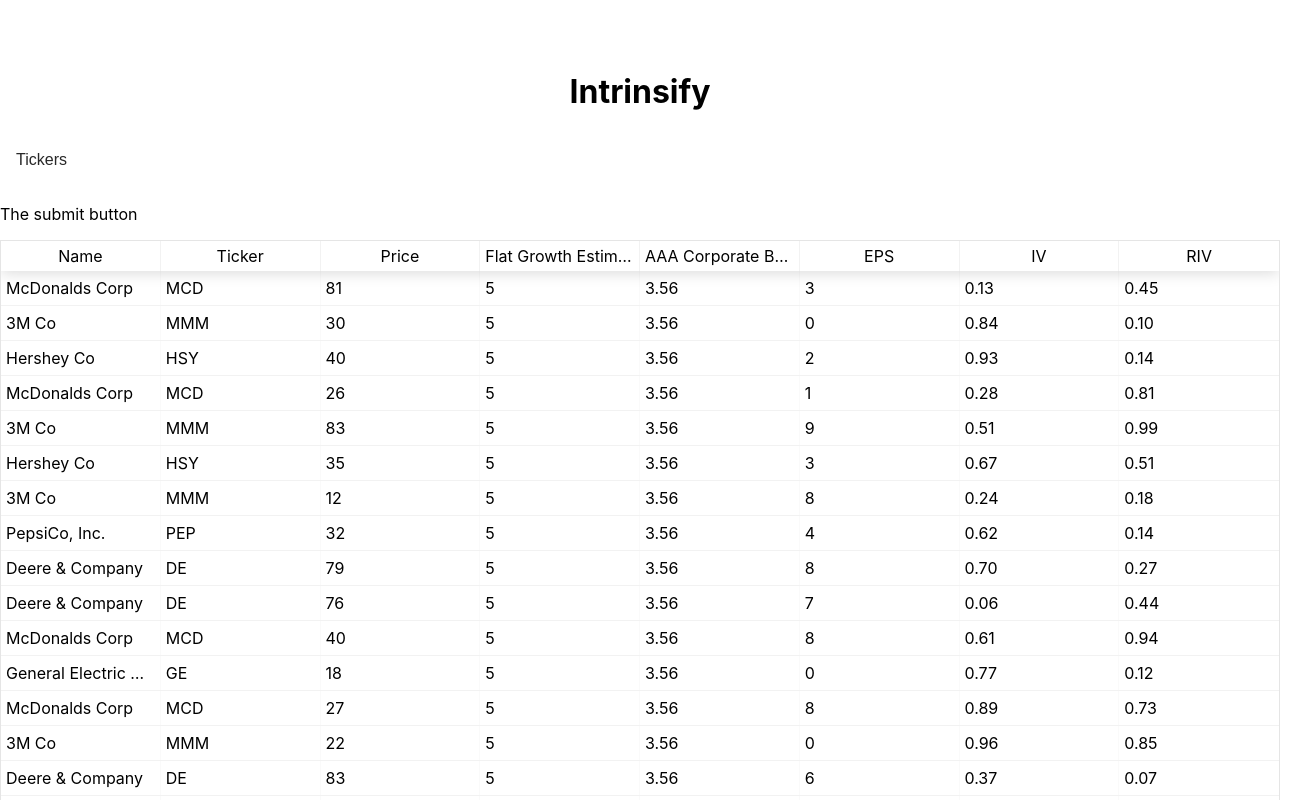
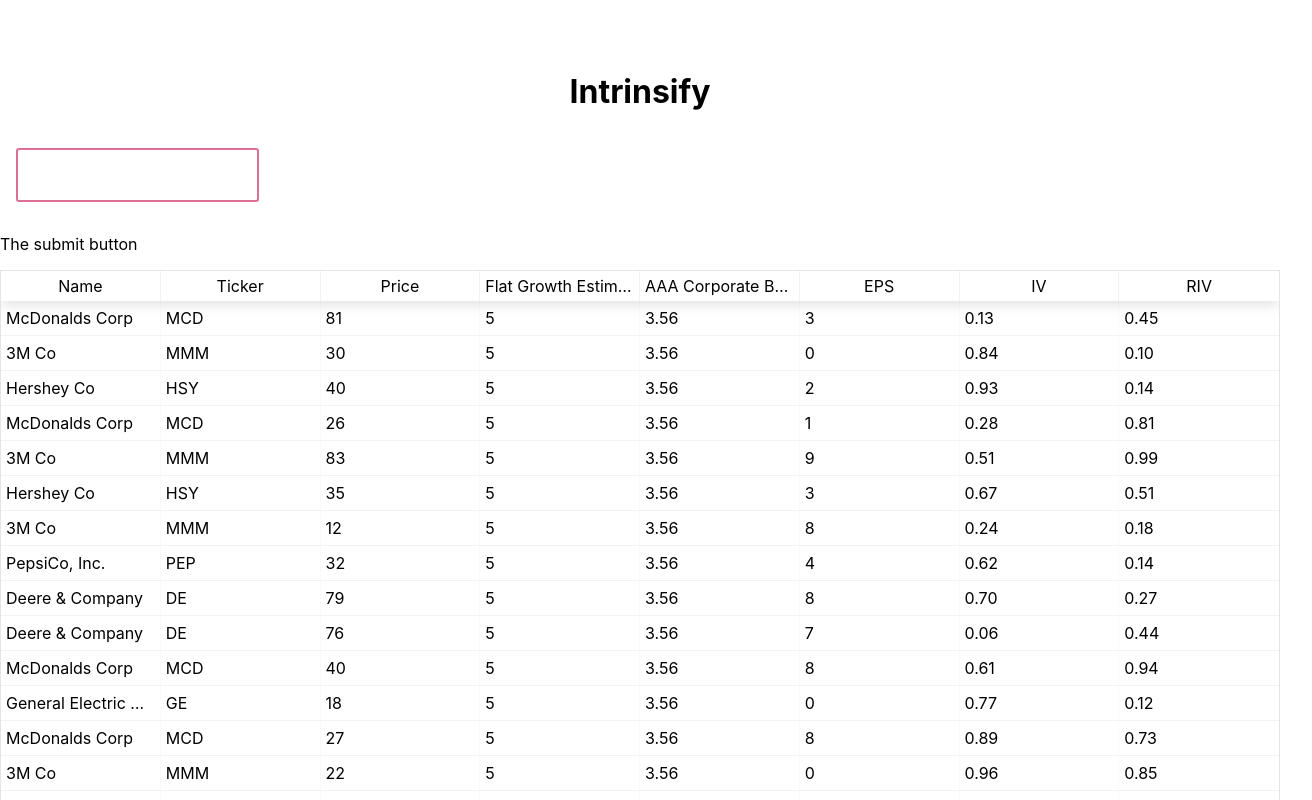
Before and after one commit to heymoose/intrinsify-react, a React (Create React App) app: page / in a window 1280 px wide. Shown: the top 800 px of the page, 1312 px wide, since content can reach past the window. Built offline with nearby package versions, Linux system fonts and the light colour scheme.

Commit message:
Simple text input styling for now

```diff
--- a/src/components/Controls/TickerTextInput/TickerTextInput.js
+++ b/src/components/Controls/TickerTextInput/TickerTextInput.js
@@ -3,70 +3,13 @@
 import style from './TickerTextInput.module.css';
 
 class TickerTextInput extends Component {
-    state = {
-        focussed: (this.props.locked && this.props.focussed) || false,
-        value: this.props.value || '',
-        error: this.props.error || '',
-        label: this.props.label || '',
-    };
-
-    onChange = event => {
-        const { id } = this.props;
-        const value = event.target.value;
-        this.setState({ value, error: '' });
-        return this.props.onChange(id, value);
-    }
-
     render() {
-        const { focussed, value, error, label } = this.state;
-        const { id, type, locked } = this.props;
-        const focussedStyle = (locked ? focussed : focussed || value) ? style.focussed : '';
-        const lockedStyle = locked && !focussed ? style.locked : '';
-        const fieldClassNames = [style.field];
-
-        if (focussed) {
-            fieldClassNames.push(focussedStyle);
-        }
-
-        if (locked) {
-            fieldClassNames.push(lockedStyle);
-        }
-
         return (
-            <div className={fieldClassNames.join(' ')}>
-                <input
-                    id={id}
-                    type={type}
-                    value={value}
-                    placeholder={label}
-                    onChange={this.onChange}
-                    onFocus={() => !locked && this.setState({ focussed: true })}
-                    onBlur={() => !locked && this.setState({ focussed: false })} />
-                <label htmlFor={id} className={error && style.error}>
-                    {error || label}
-                </label>
+            <div>
+                <input className={style.TextInput} type='text' />
             </div>
         );
     }
 }
 
-TickerTextInput.propTypes = {
-    id: PropTypes.string.isRequired,
-    locked: PropTypes.bool,
-    focussed: PropTypes.bool,
-    value: PropTypes.string,
-    error: PropTypes.string,
-    label: PropTypes.string,
-    onChange: PropTypes.func,
-};
-
-TickerTextInput.defaultProps = {
-    locked: false,
-    focussed: false,
-    value: '',
-    error: '',
-    label: '',
-    onChange: () => '',
- };
-
 export default TickerTextInput;
--- a/src/components/Controls/TickerTextInput/TickerTextInput.module.css
+++ b/src/components/Controls/TickerTextInput/TickerTextInput.module.css
@@ -1,71 +1,8 @@
-.field {
-    width: 100%;
-    height: 56px;
-    border-radius: 4px;
-    position: relative;
-    background-color: rgba(255,255,255,0.3);
-    transition: 0.3s all;
-  }
-  .field:hover {
-    background-color: rgba(255, 255, 255, 0.45);
-    box-shadow: 0px 4px 20px 0px rgba(0, 0, 0, 0.05);
-  }
-
-  .field.focussed input {
-    padding: 24px 16px 8px 16px;
-  }
-  .field.focussed input + label {
-    top: 4px;
-    opacity: 1;
-    color: #28cc70;
-  }
-  .field.locked {
-   pointer-events: none;
-  }
-  .field input {
-    width: 100%;
-    height: 56px;
-    position: relative;
-    padding: 0px 16px;
-    border: none;
-    border-radius: 4px;
-    font-family: 'Gotham SSm A', 'Gotham SSm B', sans-serif;
-    font-size: 16px;
-    font-weight: 400;
-    line-height: normal;
-    background-color: transparent;
-    color: #282828;
-    outline: none;
-    box-shadow: 0px 4px 20px 0px transparent;
-    transition: 0.3s background-color ease-in-out, 0.3s box-shadow ease-in-out, 0.1s padding ease-in-out;
-    -webkit-appearance: none;
-  }
-  .field input::-webkit-input-placeholder {
-    color: rgba(255, 255, 255, 0.8);
-  }
-  .field input::-moz-placeholder {
-    color: rgba(255, 255, 255, 0.8);
-  }
-  .field input:-ms-input-placeholder {
-    color: rgba(255, 255, 255, 0.8);
-  }
-  .field input:-moz-placeholder {
-    color: rgba(255, 255, 255, 0.8);
-  }
-
-  .field input + label {
-    position: absolute;
-    top: 24px;
-    left: 16px;
-    font-family: 'Gotham SSm A', 'Gotham SSm B', sans-serif;
-    font-size: 12px;
-    font-weight: 600;
-    line-height: 24px;
-    color: #ffffff;
-    opacity: 0;
-    pointer-events: none;
-    transition: 0.1s all ease-in-out;
-  }
-  .field input + label.error {
-   color: #ec392f;
-  }
+.TextInput {
+    margin: 1em;
+    padding: 1em;
+    color: palevioletred;
+    font-size: 1em;
+    border: 2px solid palevioletred;
+    border-radius: 3px;
+}
```
